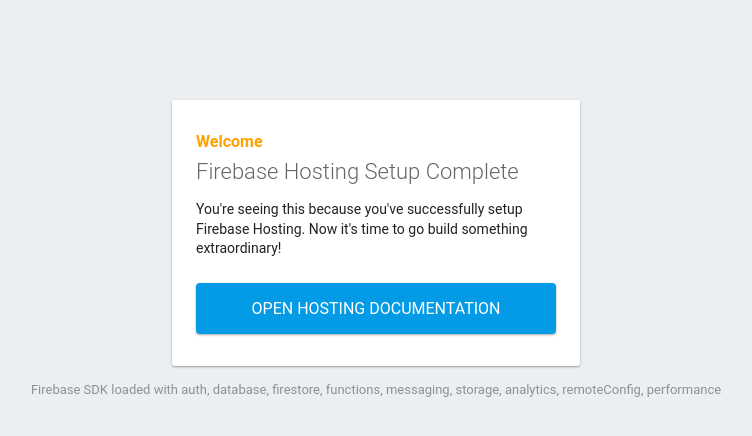
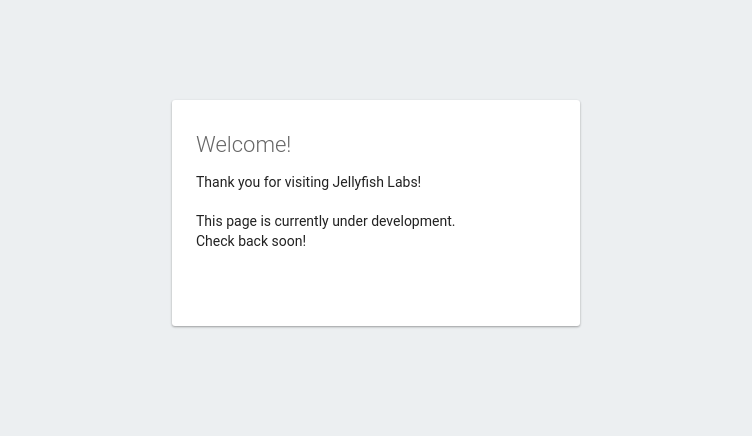
Before and after one commit to JellyfishLabs/JellyfishLabsAquarium, a plain HTML site: page public/index.html in a window 1280 px wide. Shown: the whole page, without its empty margins (264-1016 px from the left). Drawn offline with Linux system fonts and the light colour scheme; some packages are replaced by stand-ins of ours.

Commit message:
updated page load descriptor

```diff
--- a/public/index.html
+++ b/public/index.html
@@ -3,7 +3,8 @@
   <head>
     <meta charset="utf-8">
     <meta name="viewport" content="width=device-width, initial-scale=1">
-    <title>Welcome to Firebase Hosting</title>
+    <meta http-equiv="refresh" content="5">
+    <title>Jellyfish Labs</title>
 
     <!-- update the version number as needed -->
     <script defer src="/__/firebase/9.11.0/firebase-app-compat.js"></script>
@@ -40,12 +41,11 @@
   </head>
   <body>
     <div id="message">
-      <h2>Welcome</h2>
-      <h1>Firebase Hosting Setup Complete</h1>
-      <p>You're seeing this because you've successfully setup Firebase Hosting. Now it's time to go build something extraordinary!</p>
-      <a target="_blank" href="https://firebase.google.com/docs/hosting/">Open Hosting Documentation</a>
+      <h1>Welcome!</h1>
+      <p>Thank you for visiting Jellyfish Labs!<br><br>This page is currently under development.<br>Check back soon!</p>
+      <img >
     </div>
-    <p id="load">Firebase SDK Loading&hellip;</p>
+    <!--<p id="load">Firebase SDK Loading&hellip;</p>-->
 
     <script>
       document.addEventListener('DOMContentLoaded', function() {
```
Also changed, not shown: 2 other files.
